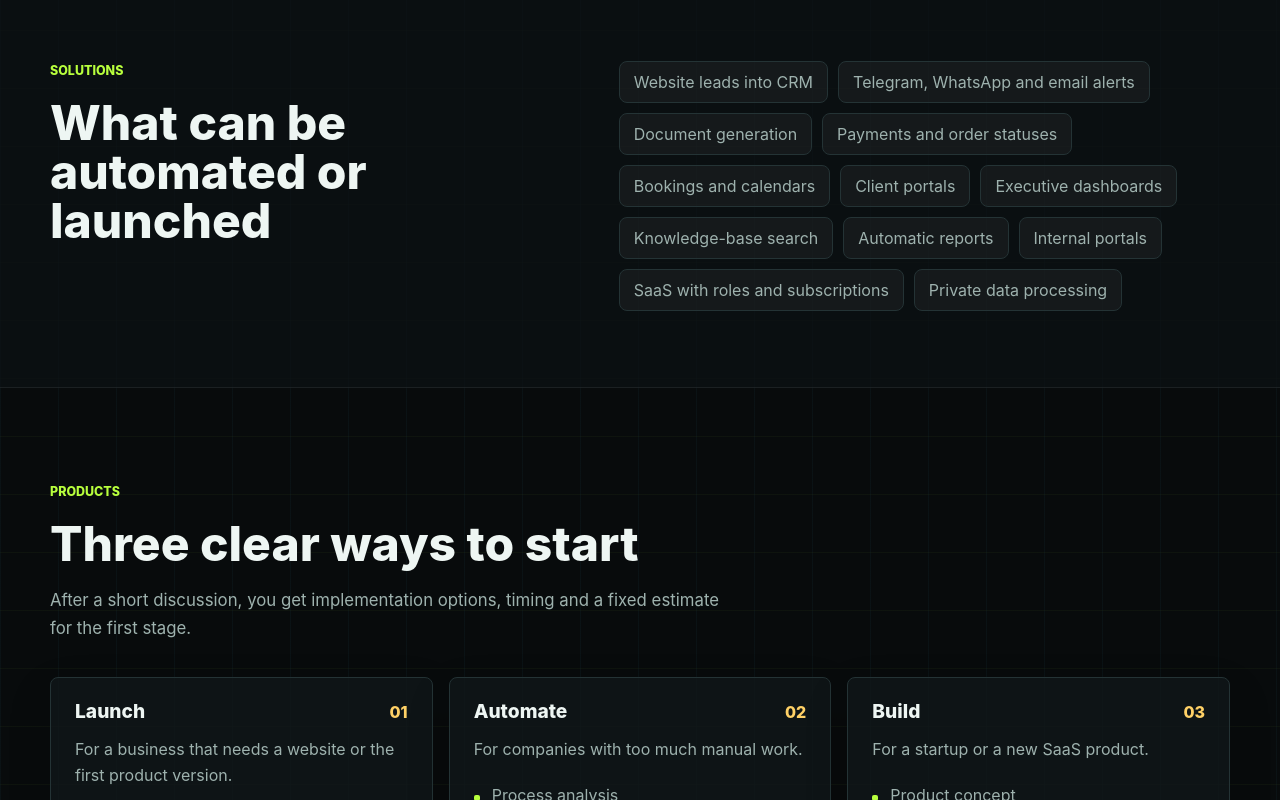
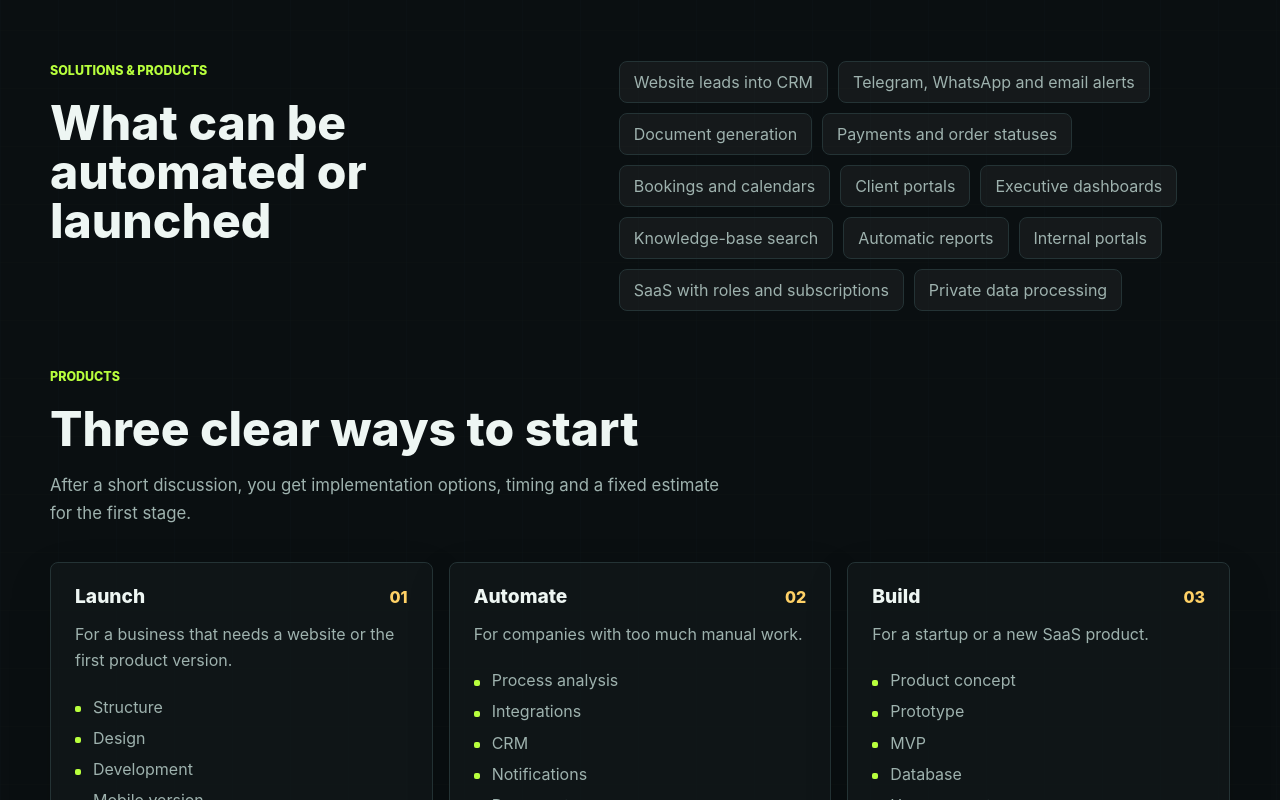
Before and after one commit to KOVXO3HNK/okdigital, a website: page index.html in a window 1280 px wide. Shown: the part 2000-2800 px from the top of the page. Drawn offline with Linux system fonts and the light colour scheme.

Commit message:
Translate section labels and merge solutions products

```diff
--- a/index.html
+++ b/index.html
@@ -9,7 +9,7 @@
     />
     <title>OK DIGITAL · Web Development · Automation · AI · SaaS</title>
     <link rel="icon" href="./assets/mark.svg" type="image/svg+xml" />
-    <link rel="stylesheet" href="./styles.css?v=20260720-8" />
+    <link rel="stylesheet" href="./styles.css?v=20260720-9" />
   </head>
   <body>
     <header class="site-header">
@@ -21,7 +21,7 @@
 
         <div class="nav-links" aria-label="Sections">
           <a href="#services" data-i18n="nav.services">Services</a>
-          <a href="#solutions" data-i18n="nav.solutions">Solutions</a>
+          <a href="#solutions" data-i18n="nav.solutions">Solutions & Products</a>
           <a href="#projects" data-i18n="nav.projects">Top Projects</a>
           <a href="#process" data-i18n="nav.process">Process</a>
           <a href="#contact" data-i18n="nav.contact">Contact</a>
@@ -93,17 +93,15 @@
       </section>
 
       <section class="band" id="solutions">
-        <div class="section-wrap solutions-layout">
+        <div class="section-wrap solutions-combined">
+          <div class="solutions-layout">
             <div class="section-heading reveal">
-            <p class="eyebrow" data-i18n="solutions.eyebrow">Solutions</p>
+              <p class="eyebrow" data-i18n="solutions.eyebrow">Solutions & Products</p>
               <h2 data-i18n="solutions.title">What can be automated or launched</h2>
             </div>
             <div class="solution-list reveal" id="solutionList"></div>
           </div>
-      </section>
-
-      <section class="section-wrap section packages-section">
-        <div class="section-heading reveal">
+          <div class="section-heading package-heading reveal">
             <p class="eyebrow" data-i18n="packages.eyebrow">Products</p>
             <h2 data-i18n="packages.title">Three clear ways to start</h2>
             <p data-i18n="packages.text">
@@ -111,6 +109,7 @@
             </p>
           </div>
           <div class="package-grid" id="packageGrid"></div>
+        </div>
       </section>
 
       <section class="section-wrap section" id="projects">
@@ -160,6 +159,6 @@
       </div>
     </footer>
 
-    <script src="./script.js?v=20260720-8" type="module"></script>
+    <script src="./script.js?v=20260720-9" type="module"></script>
   </body>
 </html>
--- a/script.js
+++ b/script.js
@@ -2,7 +2,7 @@ const content = {
   ru: {
     nav: {
       services: "Услуги",
-      solutions: "Решения",
+      solutions: "Решения и продукты",
       projects: "Топ-проекты",
       process: "Процесс",
       contact: "Контакты",
@@ -18,16 +18,16 @@ const content = {
       caption: "От первой точки контакта до рабочей системы",
     },
     services: {
-      eyebrow: "Services",
+      eyebrow: "Услуги",
       title: "Шесть направлений, из которых собирается продукт",
       text: "От лендинга и личного кабинета до AI-автоматизации и полноценного SaaS MVP.",
     },
     solutions: {
-      eyebrow: "Solutions",
+      eyebrow: "Решения и продукты",
       title: "Что можно автоматизировать или запустить",
     },
     packages: {
-      eyebrow: "Products",
+      eyebrow: "Продукты",
       title: "Три понятных формата работы",
       text: "После короткого обсуждения вы получаете варианты реализации, сроки и фиксированную оценку первого этапа.",
     },
@@ -36,11 +36,11 @@ const content = {
       title: "Продуктовые концепции с SaaS-потенциалом",
     },
     process: {
-      eyebrow: "Process",
+      eyebrow: "Процесс",
       title: "Как проходит работа",
     },
     contact: {
-      eyebrow: "Contact",
+      eyebrow: "Контакты",
       title: "Обсудим продукт, который должен заработать",
       text: "Можно начать с сайта, автоматизации одного процесса или первой версии SaaS. Главное — понять задачу бизнеса и собрать первый рабочий этап.",
       telegram: "Написать в Telegram",
@@ -169,7 +169,7 @@ const content = {
   en: {
     nav: {
       services: "Services",
-      solutions: "Solutions",
+      solutions: "Solutions & Products",
       projects: "Top Projects",
       process: "Process",
       contact: "Contact",
@@ -190,7 +190,7 @@ const content = {
       text: "From landing pages and client portals to AI automation and a full SaaS MVP.",
     },
     solutions: {
-      eyebrow: "Solutions",
+      eyebrow: "Solutions & Products",
       title: "What can be automated or launched",
     },
     packages: {
@@ -336,7 +336,7 @@ const content = {
   th: {
     nav: {
       services: "บริการ",
-      solutions: "โซลูชัน",
+      solutions: "โซลูชันและผลิตภัณฑ์",
       projects: "โปรเจกต์เด่น",
       process: "ขั้นตอน",
       contact: "ติดต่อ",
@@ -352,16 +352,16 @@ const content = {
       caption: "จากจุดติดต่อแรกจนถึงระบบที่ใช้งานได้จริง",
     },
     services: {
-      eyebrow: "Services",
+      eyebrow: "บริการ",
       title: "หกด้านหลักที่รวมกันเป็นผลิตภัณฑ์",
       text: "ตั้งแต่แลนดิ้งเพจและพอร์ทัลลูกค้า ไปจนถึงระบบอัตโนมัติด้วย AI และ SaaS MVP ที่พร้อมใช้งาน",
     },
     solutions: {
-      eyebrow: "Solutions",
+      eyebrow: "โซลูชันและผลิตภัณฑ์",
       title: "สิ่งที่สามารถทำให้เป็นระบบอัตโนมัติหรือเปิดตัวได้",
     },
     packages: {
-      eyebrow: "Products",
+      eyebrow: "ผลิตภัณฑ์",
       title: "สามรูปแบบการเริ่มงานที่ชัดเจน",
       text: "หลังจากพูดคุยสั้น ๆ คุณจะได้รับแนวทางดำเนินงาน ระยะเวลา และการประเมินราคาคงที่สำหรับเฟสแรก",
     },
@@ -370,11 +370,11 @@ const content = {
       title: "คอนเซปต์ผลิตภัณฑ์ที่ต่อยอดเป็น SaaS ได้",
     },
     process: {
-      eyebrow: "Process",
+      eyebrow: "ขั้นตอน",
       title: "ขั้นตอนการทำงาน",
     },
     contact: {
-      eyebrow: "Contact",
+      eyebrow: "ติดต่อ",
       title: "มาคุยกันเรื่องผลิตภัณฑ์ที่ต้องใช้งานได้จริง",
       text: "เริ่มได้จากเว็บไซต์ การทำงานอัตโนมัติหนึ่งกระบวนการ หรือ SaaS เวอร์ชันแรก สิ่งสำคัญคือเข้าใจโจทย์ธุรกิจและปล่อยเฟสแรกที่ใช้ได้จริง",
       telegram: "ส่งข้อความทาง Telegram",
--- a/styles.css
+++ b/styles.css
@@ -503,7 +503,15 @@ p {
   display: grid;
   grid-template-columns: 0.92fr 1.08fr;
   gap: 48px;
+}
+
+.solutions-combined {
   padding: 76px 0;
+}
+
+.package-heading {
+  margin-top: 56px;
+  max-width: 760px;
 }
 
 .solution-list {
@@ -525,6 +533,7 @@ p {
 }
 
 .package-grid {
+  margin-top: 28px;
   grid-template-columns: repeat(3, minmax(0, 1fr));
 }
 
```
Lines whose indentation alone changed are shown as unchanged.
